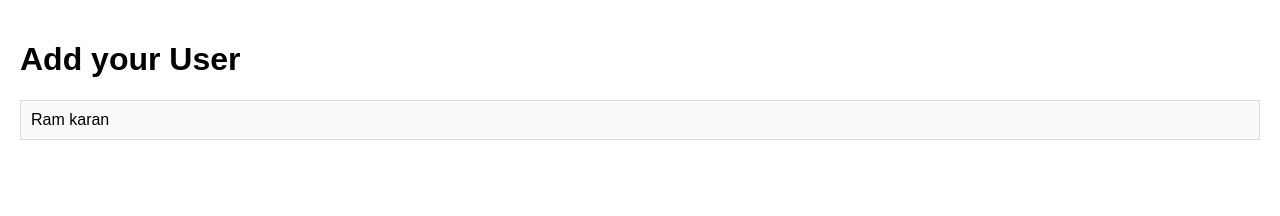
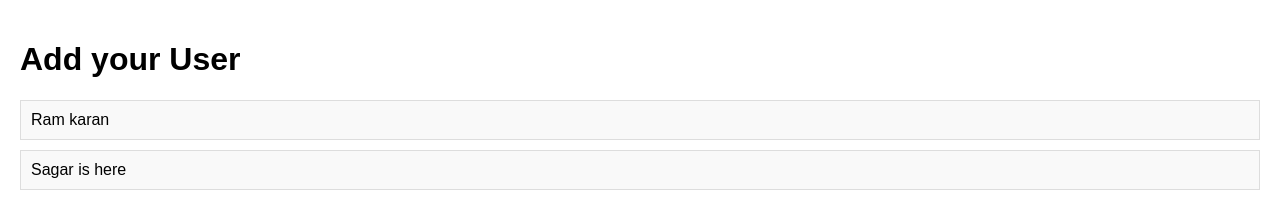
Before and after one commit to ramkarantpsss/CrewAIList, a plain HTML site: page index.html in a window 1280 px wide. Drawn offline with Linux system fonts and the light colour scheme.

Commit message:
add sagar

```diff
--- a/index.html
+++ b/index.html
@@ -30,6 +30,7 @@
 
 <ul>
     <li>Ram karan</li>
+    <li>Sagar is here</li>
     <!-- Add more user items as needed -->
 </ul>
 </body>
```
